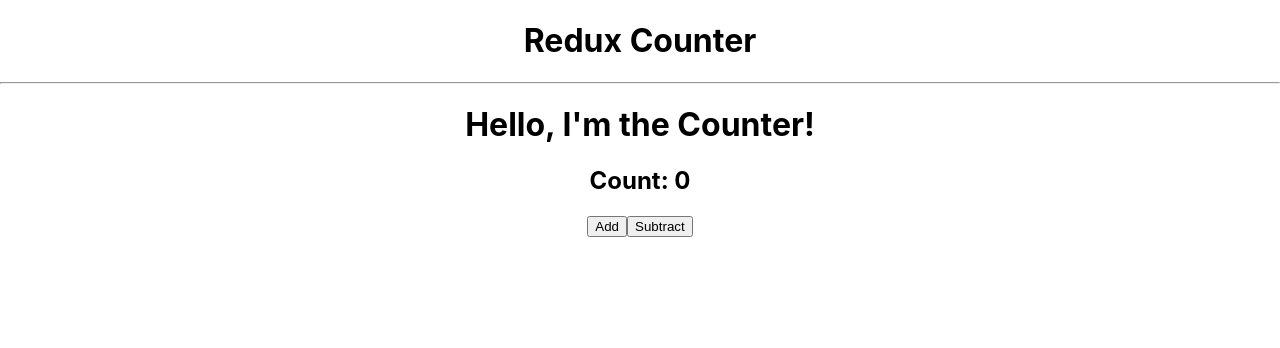
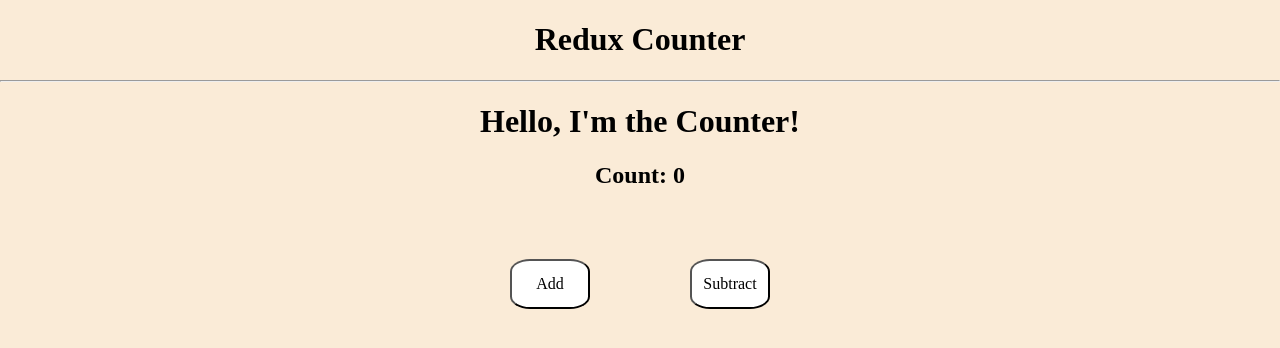
Before and after one commit to wrightdj99/dans-counter-reducer, a React (Create React App) app: page / in a window 1280 px wide. Shown: the top 348 px of the page. Built offline with nearby package versions, Linux system fonts and the light colour scheme.

Commit message:
Finished With Hooks

```diff
--- a/src/App.css
+++ b/src/App.css
@@ -1,38 +1,18 @@
 .App {
   text-align: center;
+  background-color: antiquewhite;
+  position: absolute;
+  height: 100%;
+  width: 100%;
+  font-family: 'Times New Roman', Times, serif;
 }
 
-.App-logo {
-  height: 40vmin;
-  pointer-events: none;
+.buttonClass{
+  border-radius: 25%;
+  height: 50px;
+  width: 80px;
+  margin: 50px;
+  font-size: medium;
+  background-color: white;
+  font-family: 'Times New Roman', Times, serif;
 }
-
-@media (prefers-reduced-motion: no-preference) {
-  .App-logo {
-    animation: App-logo-spin infinite 20s linear;
-  }
-}
-
-.App-header {
-  background-color: #282c34;
-  min-height: 100vh;
-  display: flex;
-  flex-direction: column;
-  align-items: center;
-  justify-content: center;
-  font-size: calc(10px + 2vmin);
-  color: white;
-}
-
-.App-link {
-  color: #61dafb;
-}
-
-@keyframes App-logo-spin {
-  from {
-    transform: rotate(0deg);
-  }
-  to {
-    transform: rotate(360deg);
-  }
-}
--- a/src/prod-pages/Counter.jsx
+++ b/src/prod-pages/Counter.jsx
@@ -10,12 +10,13 @@
     const decrementCount = () => {
         changeCount(count - 1);
     }
+
     return(
         <div>
             <h1>Hello, I'm the Counter!</h1>
             <h2>Count: {count}</h2>
-            <button onClick={incrementCount}>Add</button>
-            <button onClick={decrementCount}>Subtract</button>
+            <button onClick={incrementCount} className="buttonClass">Add</button>
+            <button onClick={decrementCount} className="buttonClass">Subtract</button>
         </div>
     );
 }
```
